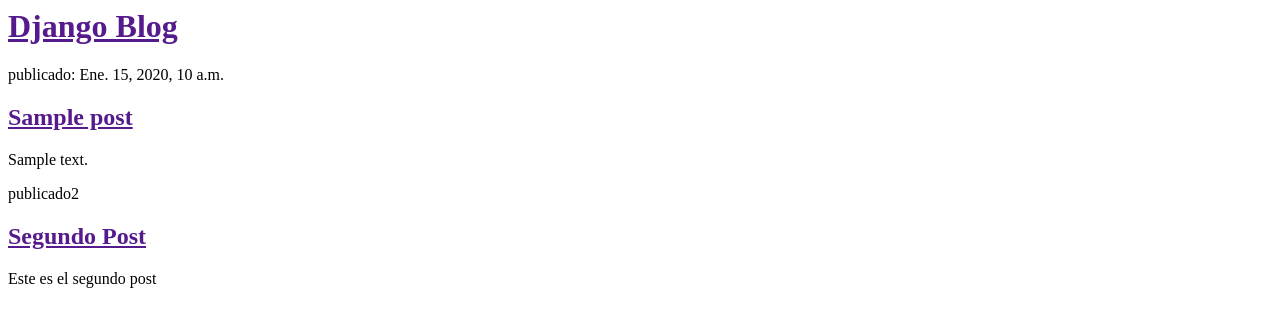
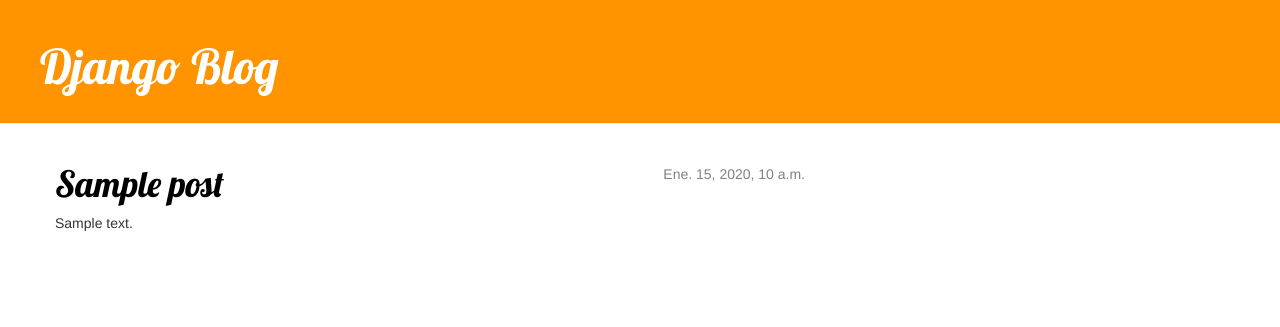
Before and after one commit to CristhianReyes/Pruebas, a Django app: template blog/templates/blog/post_list.html in a window 1280 px wide. Shown: the top 327 px of the page. Run offline with Django 3.2, Linux system fonts and the light colour scheme; the template is opened without the code that fills it: values that come from a table or form of the project are taken from there, others are empty; tables that the repository leaves empty hold one stand-in row (values such as "Sample post"); some libraries are stand-ins or nearby versions.

Commit message:
Modificacion de HTL

```diff
--- /dev/null
+++ b/blog/static/css/blog.css
@@ -0,0 +1,57 @@
+.page-header {
+    background-color: #ff9400;
+    margin-top: 0;
+    padding: 20px 20px 20px 40px;
+}
+
+.page-header h1, .page-header h1 a, .page-header h1 a:visited, .page-header h1 a:active {
+    color: #ffffff;
+    font-size: 36pt;
+    text-decoration: none;
+}
+
+.content {
+    margin-left: 40px;
+}
+
+h1, h2, h3, h4 {
+    font-family: 'Lobster', cursive;
+}
+
+.date {
+    float: right;
+    color: #828282;
+}
+
+.save {
+    float: right;
+}
+
+.post-form textarea, .post-form input {
+    width: 100%;
+}
+
+.top-menu, .top-menu:hover, .top-menu:visited {
+    color: #ffffff;
+    float: right;
+    font-size: 26pt;
+    margin-right: 20px;
+}
+
+.post {
+    margin-bottom: 70px;
+}
+
+.post h1 a, .post h1 a:visited {
+    color: #000000;
+}
+
+Luego rodea el código HTML que muestra las entradas con las declaraciones de clases. Sustituye esto:
+
+{% for post in posts %}
+    <div class="post">
+        <p>published: {{ post.published_date }}</p>
+        <h1><a href="">{{ post.title }}</a></h1>
+        <p>{{ post.text|linebreaksbr }}</p>
+    </div>
+{% endfor %}
--- a/blog/templates/blog/post_list.html
+++ b/blog/templates/blog/post_list.html
@@ -1,25 +1,36 @@
+{% load staticfiles %}
 <html>
   <head>
     <title>Django</title>
-</head>
+    <link href="https://fonts.googleapis.com/css?family=Lobster&subset=latin,latin-ext" rel="stylesheet" type="text/css">
+    <link rel="stylesheet" href="//maxcdn.bootstrapcdn.com/bootstrap/3.2.0/css/bootstrap.min.css">
+    <link rel="stylesheet" href="//maxcdn.bootstrapcdn.com/bootstrap/3.2.0/css/bootstrap-theme.min.css">
+    <link rel="stylesheet" href="{% static 'css/blog.css' %}">
+    <a href="https://en.wikipedia.org/wiki/Django" class="external_link" id="link_to_wiki_page">
+    </head>
 <body>
-  <div>
+  <div class="page-header">
     <h1><a href="">Django Blog</a></h1>
   </div>
 
-  {% for post in posts %}
 
-  <div>
-    <p>publicado: {{ post.published_date }}</p>
-    <h2><a href=""> {{ post.title }}</a></h2>
-    <p> {{ post.text|linebreaksbr}} </p>
-  </div>
 
-  {% endfor %}
-  <div>
-    <p>publicado2</p>
-    <h2><a href="">Segundo Post</a></h2>
-    <p>Este es el segundo post </p>
-  </div>
+  <div class="content container">
+    <div class="row">
+        <div class="col-md-8">
+            {% for post in posts %}
+                <div class="post">
+                    <div class="date">
+                        {{ post.published_date }}
+                    </div>
+                    <h1><a href="">{{ post.title }}</a></h1>
+                    <p>{{ post.text|linebreaksbr }}</p>
+                </div>
+            {% endfor %}
+        </div>
+    </div>
+</div>
+
+
   </body>
 </html>
```
